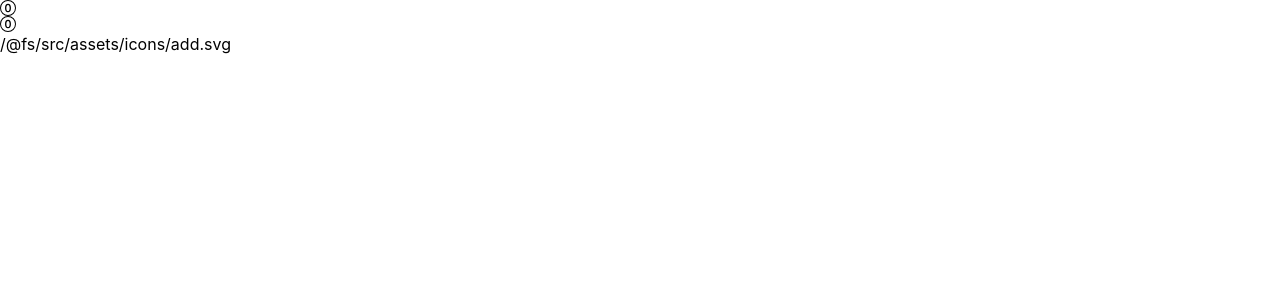
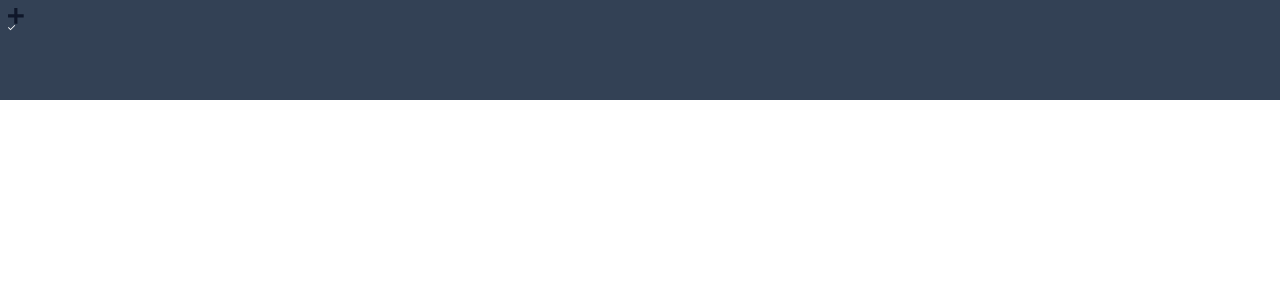
Before and after one commit to michaelprocha/todo-json-server, a React (Vite) app: page / in a window 1280 px wide. Shown: the top 300 px of the page. Built offline with nearby package versions, Linux system fonts and the light colour scheme.

Commit message:
add PlusIcon and CheckIcon component

```diff
--- a/src/App.tsx
+++ b/src/App.tsx
@@ -1,23 +1,11 @@
-import addIcon from "./assets/icons/add.svg";
-import Icon from "./components/Icon";
+import CheckIcon from "./components/icons/CheckIcon";
+import PlusIcon from "./components/icons/PlusIcon";
 
 function App() {
 	return (
-		<div>
-			<svg
-				xmlns="http://www.w3.org/2000/svg"
-				width="16"
-				height="16"
-				fill="currentColor"
-				className="bi bi-0-circle"
-				viewBox="0 0 16 16"
-			>
-				<path d="M7.988 12.158c-1.851 0-2.941-1.57-2.941-3.99V7.84c0-2.408 1.101-3.996 2.965-3.996 1.857 0 2.935 1.57 2.935 3.996v.328c0 2.408-1.101 3.99-2.959 3.99M8 4.951c-1.008 0-1.629 1.09-1.629 2.895v.31c0 1.81.627 2.895 1.629 2.895s1.623-1.09 1.623-2.895v-.31c0-1.8-.621-2.895-1.623-2.895" />
-				<path d="M16 8A8 8 0 1 1 0 8a8 8 0 0 1 16 0M1 8a7 7 0 1 0 14 0A7 7 0 0 0 1 8" />
-			</svg>
-			<img src={addIcon} alt="" />
-			{addIcon}
-			<Icon color="secondary">{addIcon}</Icon>
+		<div className="bg-blue-light p-2 min-h-25">
+			<PlusIcon />
+			<CheckIcon />
 		</div>
 	);
 }
--- a/src/components/Icon.tsx
+++ /dev/null
@@ -1,41 +0,0 @@
-import { type ReactNode } from "react";
-import { twMerge } from "tailwind-merge";
-import { tv, type VariantProps } from "tailwind-variants";
-
-const svgVariants = tv({
-	variants: {
-		color: {
-			primary: "text-white",
-			secondary: "text-blue-dark",
-		},
-		size: {
-			sm: "size-4",
-			md: "size-6",
-		},
-	},
-	defaultVariants: {
-		color: "primary",
-		size: "md",
-	},
-});
-
-type SvgProps = VariantProps<typeof svgVariants> & {
-	className?: string;
-	children: ReactNode;
-};
-
-function Icon({ children, className, size, color }: SvgProps) {
-	return (
-		<svg
-			fill="currentColor"
-			width="16"
-			height="16"
-			viewBox="0 0 16 16"
-			className={twMerge(svgVariants({ color, size }), className)}
-		>
-			{children}
-		</svg>
-	);
-}
-
-export default Icon;
--- /dev/null
+++ b/src/components/icons/CheckIcon.tsx
@@ -0,0 +1,39 @@
+import type { SVGProps } from "react";
+import { twMerge } from "tailwind-merge";
+import { tv, type VariantProps } from "tailwind-variants";
+
+const checkIconVariants = tv({
+	variants: {
+		color: {
+			white: "text-white",
+		},
+		size: {
+			sm: "size-2",
+		},
+	},
+	defaultVariants: {
+		color: "white",
+		size: "sm",
+	},
+});
+
+type CheckIconProps = VariantProps<typeof checkIconVariants> &
+	SVGProps<SVGSVGElement> & {
+		className?: string;
+	} & Omit<SVGProps<SVGSVGElement>, keyof VariantProps<typeof checkIconVariants>>;
+
+function CheckIcon({ color, size, className, ...props }: CheckIconProps) {
+	return (
+		<svg
+			viewBox="0 0 9 7"
+			fill="currentColor"
+			xmlns="http://www.w3.org/2000/svg"
+			className={twMerge(checkIconVariants({ color, size }), className)}
+			{...props}
+		>
+			<path d="M2.85 6.0125L0 3.1625L0.7125 2.45L2.85 4.5875L7.4375 0L8.15 0.7125L2.85 6.0125Z" />
+		</svg>
+	);
+}
+
+export default CheckIcon;
--- /dev/null
+++ b/src/components/icons/PlusIcon.tsx
@@ -0,0 +1,39 @@
+import type { SVGProps } from "react";
+import { twMerge } from "tailwind-merge";
+import { tv, type VariantProps } from "tailwind-variants";
+
+const plusIconVariants = tv({
+	variants: {
+		color: {
+			blueDark: "text-blue-dark",
+		},
+		size: {
+			md: "size-4",
+		},
+	},
+	defaultVariants: {
+		color: "blueDark",
+		size: "md",
+	},
+});
+
+type PlusIconProps = VariantProps<typeof plusIconVariants> &
+	SVGProps<SVGSVGElement> & {
+		className?: string;
+	} & Omit<SVGProps<SVGSVGElement>, keyof VariantProps<typeof plusIconVariants>>;
+
+function PlusIcon({ color, size, className, ...props }: PlusIconProps) {
+	return (
+		<svg
+			viewBox="0 0 16 16"
+			fill="currentColor"
+			xmlns="http://www.w3.org/2000/svg"
+			className={twMerge(plusIconVariants({ color, size }), className)}
+			{...props}
+		>
+			<path d="M6.275 9.425H0V6.275H6.275V0H9.425V6.275H15.7V9.425H9.425V15.7H6.275V9.425Z" />
+		</svg>
+	);
+}
+
+export default PlusIcon;
```
Also changed, not shown: src/assets/icons/add.svg (deleted).
